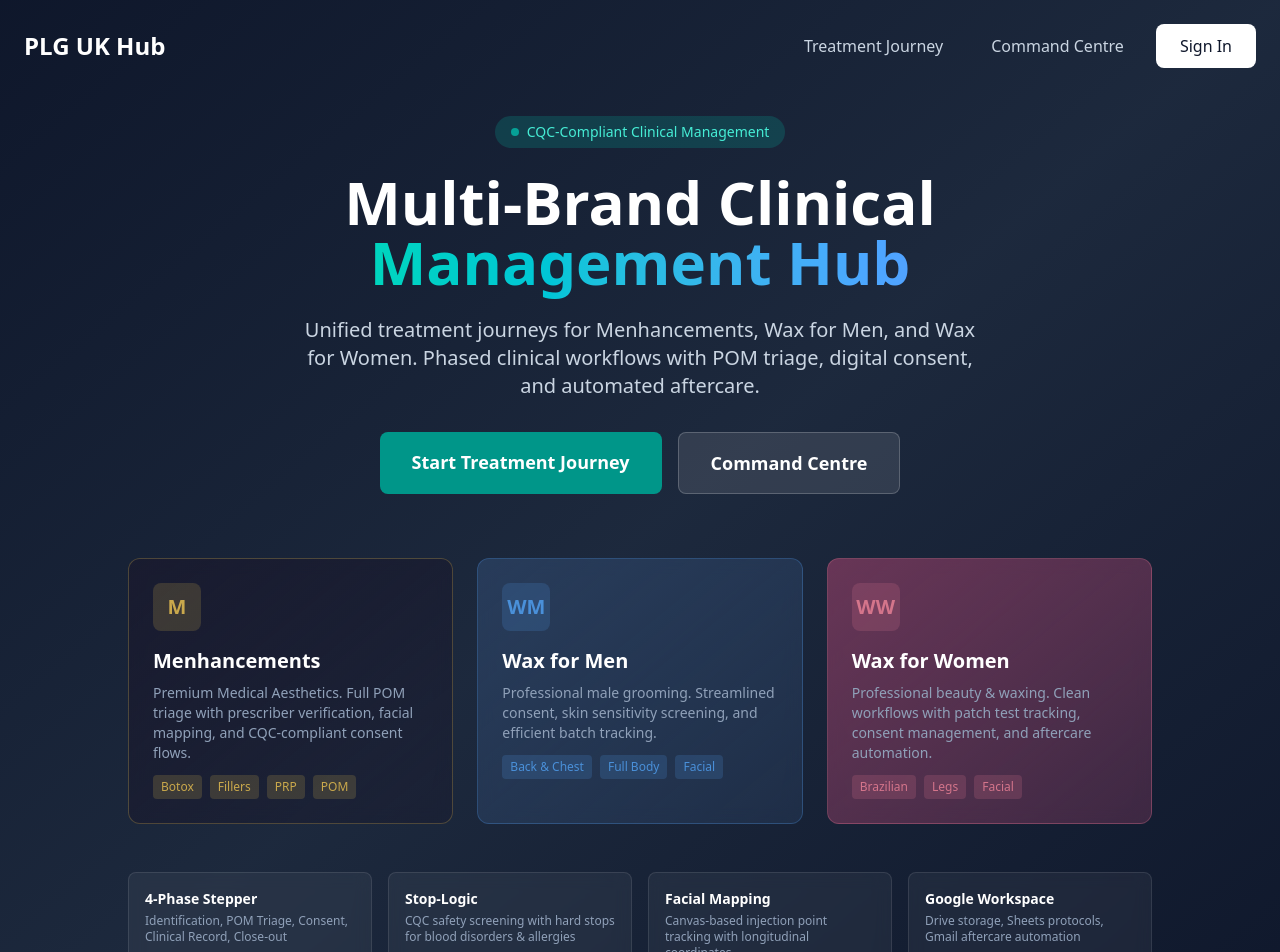
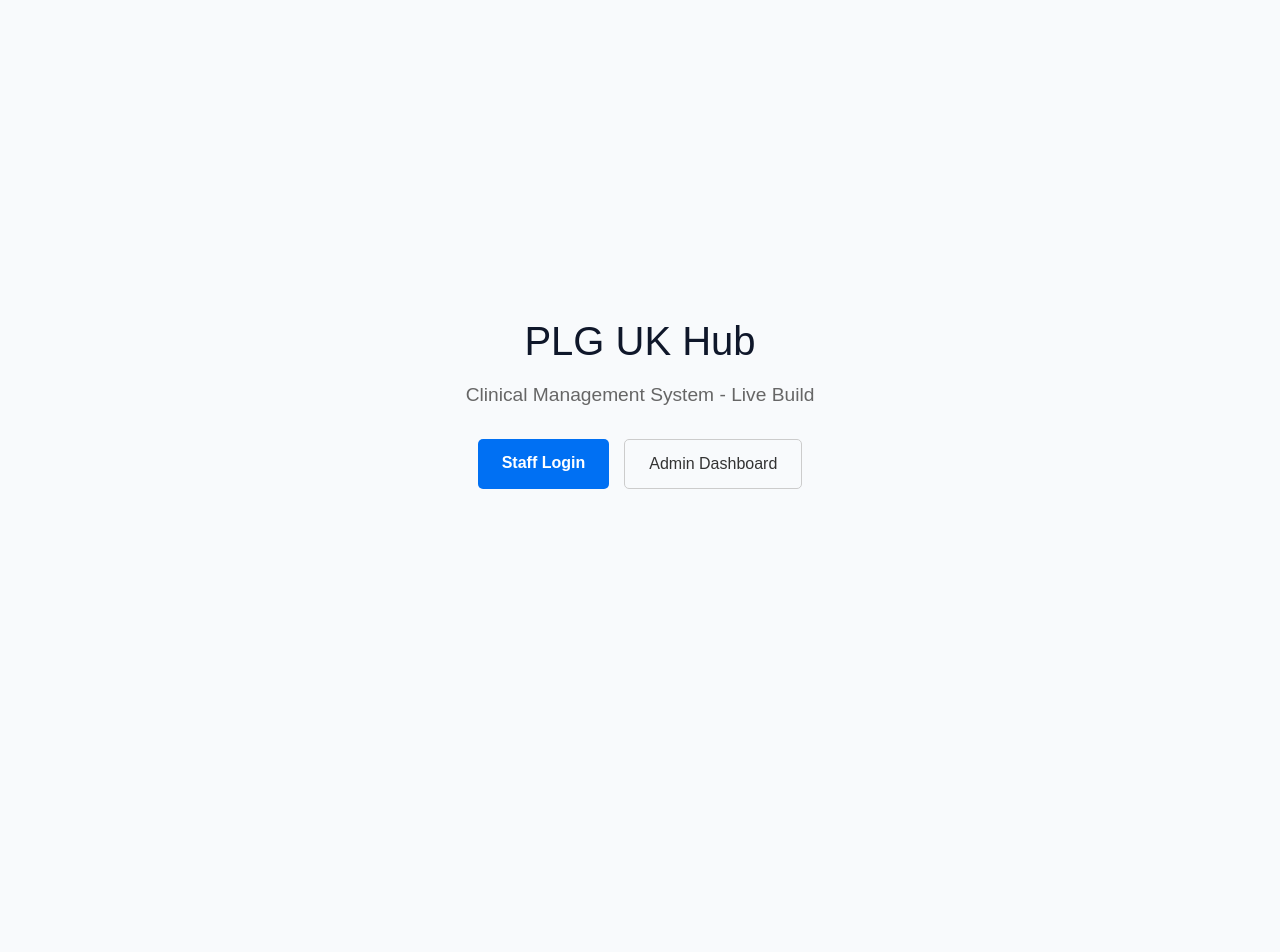
Before and after one commit to Seanyb1984/plgukhub1, a Next.js app: page / in a window 1280 px wide. Shown: the top 952 px of the page. After the commit the page ends 800 px from the top, so only its background shows below. Built offline with nearby package versions, Linux system fonts and the light colour scheme; no server answers.

Commit message:
Fix: Add use client to homepage and resolve prerender crash

```diff
--- a/src/app/page.tsx
+++ b/src/app/page.tsx
@@ -1,166 +1,46 @@
+"use client";
+
+import React from 'react';
 import Link from 'next/link';
-import { auth } from '@/lib/auth';
-import { redirect } from 'next/navigation';
 
-export default async function HomePage() {
-  const session = await auth();
+export default function Home() {
+  return (
+    <div style={{
+      minHeight: '100vh',
+      display: 'flex',
+      flexDirection: 'column',
+      alignItems: 'center',
+      justifyContent: 'center',
+      fontFamily: 'sans-serif',
+      padding: '20px',
+      textAlign: 'center'
+    }}>
+      <h1 style={{ fontSize: '2.5rem', marginBottom: '10px' }}>PLG UK Hub</h1>
+      <p style={{ fontSize: '1.2rem', color: '#666', marginBottom: '30px' }}>
+        Clinical Management System - Live Build
+      </p>
 
-  if (session?.user) {
-    redirect('/admin');
-  }
-
-  return (
-    <div className="min-h-screen bg-gradient-to-br from-slate-900 via-slate-800 to-slate-900 flex flex-col">
-      {/* Header */}
-      <header className="p-6">
-        <nav className="max-w-7xl mx-auto flex items-center justify-between">
-          <div className="text-2xl font-bold text-white">
-            PLG UK Hub
-          </div>
-          <div className="flex items-center gap-4">
-            <Link
-              href="/treatment-journey"
-              className="px-4 py-2 text-slate-300 hover:text-white transition-colors font-medium"
-            >
-              Treatment Journey
-            </Link>
-            <Link
-              href="/command-centre"
-              className="px-4 py-2 text-slate-300 hover:text-white transition-colors font-medium"
-            >
-              Command Centre
-            </Link>
-            <Link
-              href="/login"
-              className="px-6 py-2.5 bg-white text-slate-900 rounded-lg font-medium hover:bg-slate-100 transition-colors"
-            >
-              Sign In
-            </Link>
-          </div>
-        </nav>
-      </header>
-
-      {/* Hero */}
-      <main className="flex-1 flex items-center justify-center p-6">
-        <div className="max-w-5xl mx-auto text-center">
-          <div className="inline-flex items-center gap-2 px-4 py-1.5 bg-teal-500/20 rounded-full text-teal-300 text-sm font-medium mb-6">
-            <span className="w-2 h-2 bg-teal-400 rounded-full animate-pulse" />
-            CQC-Compliant Clinical Management
-          </div>
-
-          <h1 className="text-5xl md:text-6xl font-bold text-white mb-6">
-            Multi-Brand Clinical
-            <br />
-            <span className="text-transparent bg-clip-text bg-gradient-to-r from-teal-400 to-blue-400">
-              Management Hub
-            </span>
-          </h1>
-          <p className="text-xl text-slate-300 mb-8 max-w-2xl mx-auto">
-            Unified treatment journeys for Menhancements, Wax for Men, and Wax for Women.
-            Phased clinical workflows with POM triage, digital consent, and automated aftercare.
-          </p>
-
-          <div className="flex flex-col sm:flex-row gap-4 justify-center mb-16">
-            <Link
-              href="/treatment-journey"
-              className="px-8 py-4 bg-teal-600 text-white rounded-lg font-semibold text-lg hover:bg-teal-700 transition-colors"
-            >
-              Start Treatment Journey
-            </Link>
-            <Link
-              href="/command-centre"
-              className="px-8 py-4 bg-white/10 text-white rounded-lg font-semibold text-lg hover:bg-white/20 transition-colors border border-white/20"
-            >
-              Command Centre
-            </Link>
-          </div>
-
-          {/* Brand Cards */}
-          <div className="grid md:grid-cols-3 gap-6 text-left mb-12">
-            <div className="bg-gradient-to-br from-[#1a1a2e]/80 to-[#1a1a2e]/40 backdrop-blur-sm rounded-xl p-6 border border-[#c9a84c]/30">
-              <div className="w-12 h-12 bg-[#c9a84c]/20 rounded-lg flex items-center justify-center mb-4">
-                <span className="text-[#c9a84c] text-xl font-bold">M</span>
-              </div>
-              <h3 className="text-xl font-semibold text-white mb-2">Menhancements</h3>
-              <p className="text-slate-400 text-sm mb-3">
-                Premium Medical Aesthetics. Full POM triage with prescriber verification,
-                facial mapping, and CQC-compliant consent flows.
-              </p>
-              <div className="flex gap-2 flex-wrap">
-                <span className="text-xs bg-[#c9a84c]/20 text-[#c9a84c] px-2 py-1 rounded">Botox</span>
-                <span className="text-xs bg-[#c9a84c]/20 text-[#c9a84c] px-2 py-1 rounded">Fillers</span>
-                <span className="text-xs bg-[#c9a84c]/20 text-[#c9a84c] px-2 py-1 rounded">PRP</span>
-                <span className="text-xs bg-[#c9a84c]/20 text-[#c9a84c] px-2 py-1 rounded">POM</span>
-              </div>
-            </div>
-
-            <div className="bg-gradient-to-br from-[#2b4162]/80 to-[#2b4162]/40 backdrop-blur-sm rounded-xl p-6 border border-[#4a90d9]/30">
-              <div className="w-12 h-12 bg-[#4a90d9]/20 rounded-lg flex items-center justify-center mb-4">
-                <span className="text-[#4a90d9] text-xl font-bold">WM</span>
-              </div>
-              <h3 className="text-xl font-semibold text-white mb-2">Wax for Men</h3>
-              <p className="text-slate-400 text-sm mb-3">
-                Professional male grooming. Streamlined consent, skin sensitivity screening,
-                and efficient batch tracking.
-              </p>
-              <div className="flex gap-2 flex-wrap">
-                <span className="text-xs bg-[#4a90d9]/20 text-[#4a90d9] px-2 py-1 rounded">Back & Chest</span>
-                <span className="text-xs bg-[#4a90d9]/20 text-[#4a90d9] px-2 py-1 rounded">Full Body</span>
-                <span className="text-xs bg-[#4a90d9]/20 text-[#4a90d9] px-2 py-1 rounded">Facial</span>
-              </div>
-            </div>
-
-            <div className="bg-gradient-to-br from-[#7c3a5e]/80 to-[#7c3a5e]/40 backdrop-blur-sm rounded-xl p-6 border border-[#d4758b]/30">
-              <div className="w-12 h-12 bg-[#d4758b]/20 rounded-lg flex items-center justify-center mb-4">
-                <span className="text-[#d4758b] text-xl font-bold">WW</span>
-              </div>
-              <h3 className="text-xl font-semibold text-white mb-2">Wax for Women</h3>
-              <p className="text-slate-400 text-sm mb-3">
-                Professional beauty & waxing. Clean workflows with patch test tracking,
-                consent management, and aftercare automation.
-              </p>
-              <div className="flex gap-2 flex-wrap">
-                <span className="text-xs bg-[#d4758b]/20 text-[#d4758b] px-2 py-1 rounded">Brazilian</span>
-                <span className="text-xs bg-[#d4758b]/20 text-[#d4758b] px-2 py-1 rounded">Legs</span>
-                <span className="text-xs bg-[#d4758b]/20 text-[#d4758b] px-2 py-1 rounded">Facial</span>
-              </div>
-            </div>
-          </div>
-
-          {/* Feature Grid */}
-          <div className="grid md:grid-cols-4 gap-4 text-left">
-            <div className="bg-white/5 backdrop-blur-sm rounded-lg p-4 border border-white/10">
-              <h4 className="text-sm font-semibold text-white mb-1">4-Phase Stepper</h4>
-              <p className="text-xs text-slate-400">Identification, POM Triage, Consent, Clinical Record, Close-out</p>
-            </div>
-            <div className="bg-white/5 backdrop-blur-sm rounded-lg p-4 border border-white/10">
-              <h4 className="text-sm font-semibold text-white mb-1">Stop-Logic</h4>
-              <p className="text-xs text-slate-400">CQC safety screening with hard stops for blood disorders & allergies</p>
-            </div>
-            <div className="bg-white/5 backdrop-blur-sm rounded-lg p-4 border border-white/10">
-              <h4 className="text-sm font-semibold text-white mb-1">Facial Mapping</h4>
-              <p className="text-xs text-slate-400">Canvas-based injection point tracking with longitudinal coordinates</p>
-            </div>
-            <div className="bg-white/5 backdrop-blur-sm rounded-lg p-4 border border-white/10">
-              <h4 className="text-sm font-semibold text-white mb-1">Google Workspace</h4>
-              <p className="text-xs text-slate-400">Drive storage, Sheets protocols, Gmail aftercare automation</p>
-            </div>
-          </div>
-        </div>
-      </main>
-
-      {/* Footer */}
-      <footer className="p-6 border-t border-white/10">
-        <div className="max-w-7xl mx-auto flex flex-col sm:flex-row items-center justify-between gap-4 text-slate-400 text-sm">
-          <div>
-            &copy; {new Date().getFullYear()} PLG UK. All rights reserved.
-          </div>
-          <div className="flex gap-6">
-            <Link href="/privacy" className="hover:text-white transition-colors">Privacy Policy</Link>
-            <Link href="/terms" className="hover:text-white transition-colors">Terms of Service</Link>
-          </div>
-        </div>
-      </footer>
+      <div style={{ display: 'flex', gap: '15px' }}>
+        <Link href="/login" style={{
+          backgroundColor: '#0070f3',
+          color: 'white',
+          padding: '12px 24px',
+          borderRadius: '5px',
+          textDecoration: 'none',
+          fontWeight: 'bold'
+        }}>
+          Staff Login
+        </Link>
+        <Link href="/admin" style={{
+          border: '1px solid #ccc',
+          color: '#333',
+          padding: '12px 24px',
+          borderRadius: '5px',
+          textDecoration: 'none'
+        }}>
+          Admin Dashboard
+        </Link>
+      </div>
     </div>
   );
 }
```
